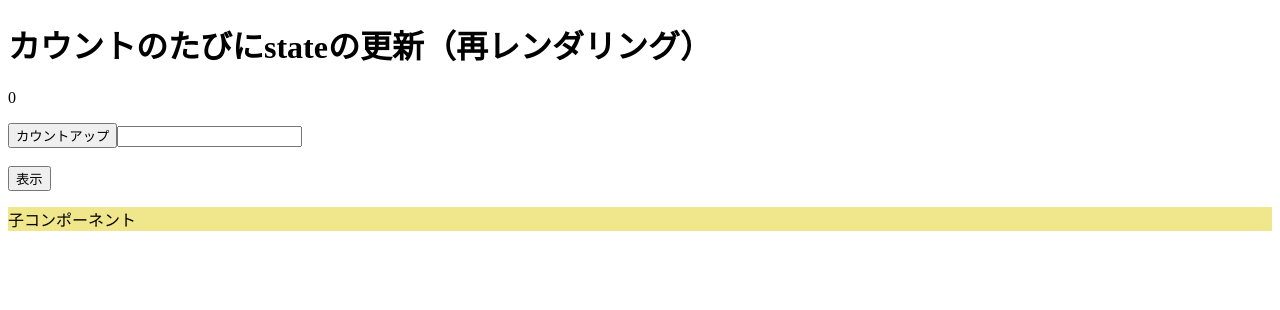
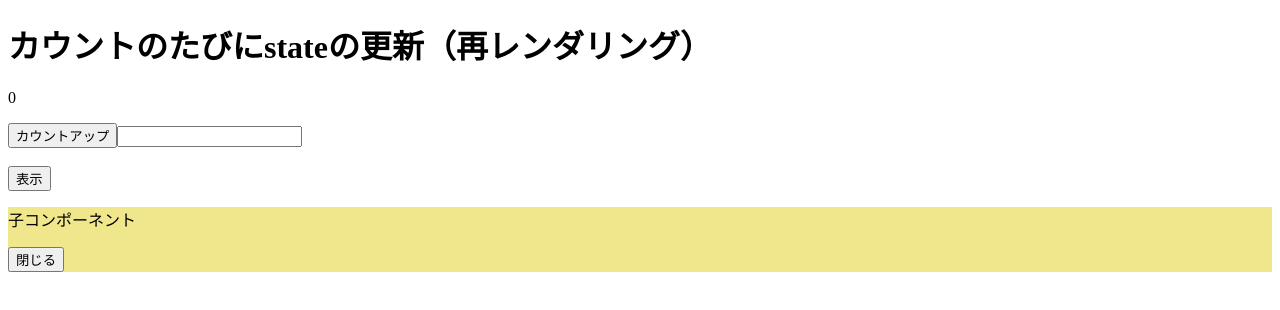
Before and after one commit to project-sa-git/react-re-render, a React (Create React App) app: page / in a window 1280 px wide. Both pictures are taken after a click on the button "表示". Shown: the top 310 px of the page. Built offline with nearby package versions, Linux system fonts and the light colour scheme.

Commit message:
「useCallback」関数側のmemo化

```diff
--- a/src/App.js
+++ b/src/App.js
@@ -1,4 +1,4 @@
-import React, { useState } from "react";
+import React, { useState, useCallback } from "react";
 import { ChildArea } from "./childArea";
 
 export default function App() {
@@ -9,8 +9,13 @@ export default function App() {
 
   const [text, setText] = useState("");
   const [open, setOpen] = useState(false);
+
   const onChangeText = (e) => setText(e.target.value);
+
   const onClickOpen = () => setOpen(!open);
+
+  //　「useCallback」関数側のmemo化
+  const onClickClose = useCallback(() => setOpen(false), [setOpen])
 
   return (
     <>
@@ -21,7 +26,7 @@ export default function App() {
       <br />
       <br />
       <button onClick={onClickOpen}>表示</button>
-      <ChildArea open={open} />
+      <ChildArea open={open} onClickClose={onClickClose}/>
     </>
   );
 }
--- a/src/childArea.jsx
+++ b/src/childArea.jsx
@@ -6,7 +6,7 @@ const style = {
 
 // 「memo」 propsに変更がない限り、再レンダリングされない
 export const ChildArea = memo((props) => {
-  const { open } = props;
+  const { open, onClickClose } = props;
   console.log("ChildAreaがレンダリングされた");
 
   const data = [...Array(2000).keys()];
@@ -14,11 +14,13 @@ export const ChildArea = memo((props) => {
   data.forEach(() => {
     console.log("...");
   });
+
   return (
     <>
       {open ? (
         <div style={style}>
           <p>子コンポーネント</p>
+          <button onClick={onClickClose}>閉じる</button>
         </div>
       ) : null}
     </>
```
